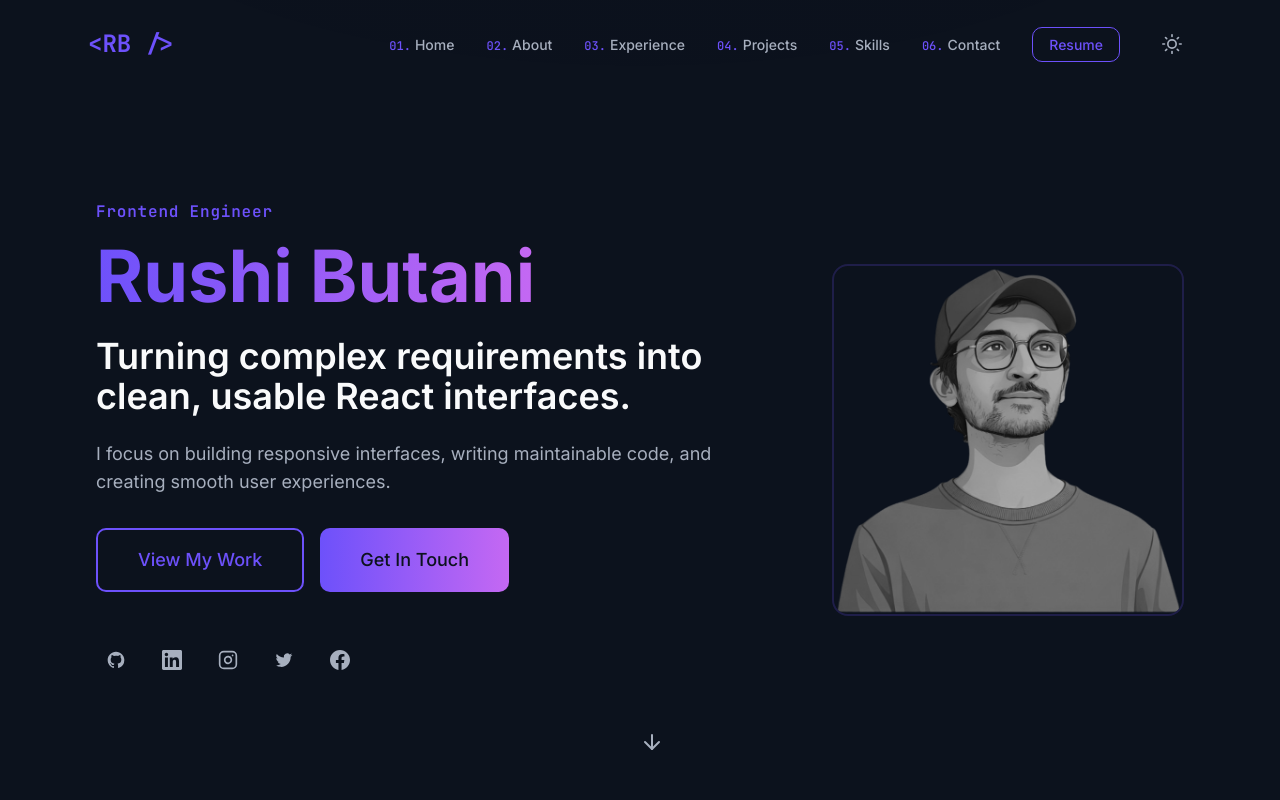
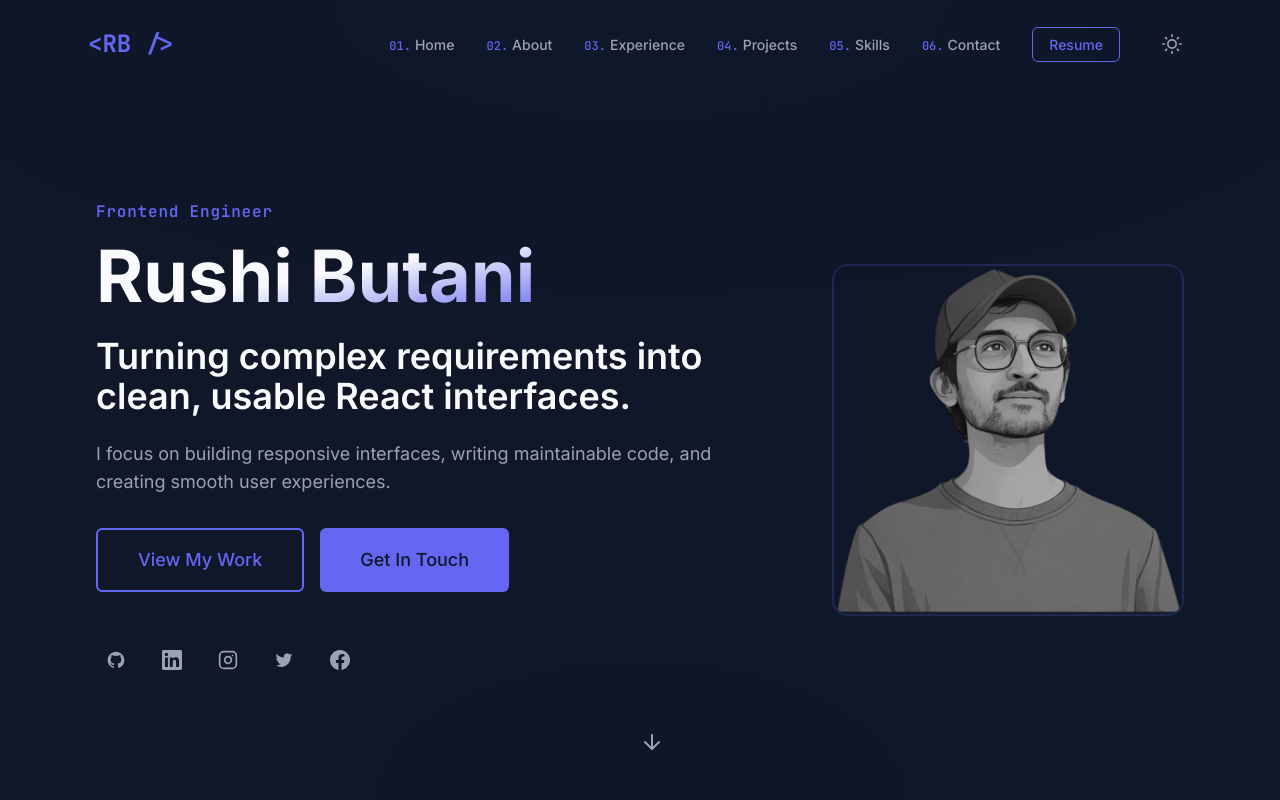
Before and after one commit to rushibutani/rushi-portfolio, a Next.js app: page / in a window 1280 px wide. Shown: the top 800 px of the page. Built offline with nearby package versions, Linux system fonts and the light colour scheme.

Commit message:
Update theme

```diff
--- a/src/components/ui/animated-background.tsx
+++ b/src/components/ui/animated-background.tsx
@@ -3,11 +3,31 @@
 export default function AnimatedBackground() {
   return (
     <div className="fixed inset-0 -z-10 overflow-hidden pointer-events-none">
-      {/* Single subtle gradient */}
+      {/* Single premium gradient - subtle and confident */}
       <div
-        className="absolute inset-0 opacity-[0.03]"
+        className="absolute inset-0 opacity-[0.03] dark:opacity-[0.05]"
         style={{
-          background: `radial-gradient(ellipse 80% 50% at 50% -20%, hsl(250 95% 65% / 0.15), transparent)`,
+          background: `
+            radial-gradient(
+              ellipse 80% 50% at 50% 0%,
+              hsl(239 84% 67% / 0.15),
+              transparent
+            )
+          `,
+        }}
+      />
+
+      {/* Subtle bottom gradient for depth */}
+      <div
+        className="absolute inset-0 opacity-[0.02] dark:opacity-[0.03]"
+        style={{
+          background: `
+            radial-gradient(
+              ellipse 60% 50% at 50% 100%,
+              hsl(239 84% 67% / 0.1),
+              transparent
+            )
+          `,
         }}
       />
     </div>
--- a/src/components/ui/section.tsx
+++ b/src/components/ui/section.tsx
@@ -33,7 +33,7 @@ export function SectionHeader({
         <span className="absolute -bottom-2 left-0 w-1/3 h-0.5 bg-primary opacity-70" />
       </h2>
       {description && (
-        <p className="text-muted-foreground text-lg max-w-2xl mx-auto leading-relaxed">
+        <p className="text-muted-foreground text-lg max-w-2xl mx-auto leading-relaxed mt-6">
           {description}
         </p>
       )}
--- a/src/sections/projects.tsx
+++ b/src/sections/projects.tsx
@@ -19,7 +19,7 @@ export default function Projects() {
           title={projectsContent.title}
         />
 
-        <div className="grid md:grid-cols-2 lg:grid-cols-3 gap-6">
+        <div className="grid grid-cols-1 md:grid-cols-2 lg:grid-cols-3 gap-6">
           {projects.map((project, index) => (
             <div key={index} className="project-card flex flex-col h-full">
               {/* Project Image */}
@@ -35,9 +35,9 @@ export default function Projects() {
               </div>
 
               {/* Header */}
-              <div className="flex items-center justify-between mb-4">
-                <Folder size={32} className="text-primary" />
-                <div className="flex items-center gap-3">
+              <div className="flex items-start justify-between mb-4 gap-2">
+                <Folder size={32} className="text-primary flex-shrink-0" />
+                <div className="flex items-center gap-3 flex-shrink-0">
                   {project.repo && (
                     <IconLink
                       href={project.repo}
--- a/src/sections/skills.tsx
+++ b/src/sections/skills.tsx
@@ -1,19 +1,15 @@
 import { skills, education, skillsContent } from "@/config/site";
 import { GraduationCap, Code, Wrench } from "@/components/ui/icons";
-import { SectionReveal } from "@/components/ui";
+import { Section, SectionHeader, SectionReveal } from "@/components/ui";
 
 export default function Skills() {
   return (
-    <section id="skills" className="py-24 px-0 md:px-6 bg-secondary/30">
-      <SectionReveal className="container max-w-6xl mx-auto">
-        <div className="text-center mb-12">
-          <p className="text-primary font-mono text-sm mb-4">
-            {skillsContent.label}
-          </p>
-          <h2 className="text-4xl md:text-5xl font-bold text-foreground">
-            {skillsContent.title}
-          </h2>
-        </div>
+    <Section id="skills" variant="accent">
+      <SectionReveal>
+        <SectionHeader
+          label={skillsContent.label}
+          title={skillsContent.title}
+        />
 
         <div className="grid md:grid-cols-2 gap-12">
           {/* Skills */}
@@ -81,6 +77,6 @@ export default function Skills() {
           </div>
         </div>
       </SectionReveal>
-    </section>
+    </Section>
   );
 }
--- a/src/styles/globals.css
+++ b/src/styles/globals.css
@@ -6,75 +6,80 @@
 
 @layer base {
   :root {
-    /* Light Mode - Electric & Professional */
-    --background: 220 15% 96%;
-    --foreground: 220 40% 12%;
+    /* Light Mode - Premium Slate */
+    --background: 0 0% 99%;
+    --foreground: 222 47% 11%;
 
     --card: 0 0% 100%;
-    --card-foreground: 220 40% 12%;
+    --card-foreground: 222 47% 11%;
 
     --popover: 0 0% 100%;
-    --popover-foreground: 220 40% 12%;
+    --popover-foreground: 222 47% 11%;
 
-    --primary: 250 95% 62%;
+    --primary: 239 84% 67%;
     --primary-foreground: 0 0% 100%;
 
-    --secondary: 220 15% 92%;
-    --secondary-foreground: 220 40% 20%;
+    --secondary: 220 14% 96%;
+    --secondary-foreground: 222 47% 11%;
 
-    --muted: 220 15% 92%;
-    --muted-foreground: 220 20% 42%;
+    --muted: 220 14% 96%;
+    --muted-foreground: 215 16% 47%;
 
-    --accent: 280 85% 65%;
+    --accent: 239 84% 67%;
     --accent-foreground: 0 0% 100%;
 
     --destructive: 0 84% 60%;
     --destructive-foreground: 0 0% 100%;
 
-    --border: 220 15% 88%;
-    --input: 220 15% 90%;
-    --ring: 250 95% 62%;
+    --border: 220 13% 91%;
+    --input: 220 13% 91%;
+    --ring: 239 84% 67%;
 
-    --radius: 0.75rem;
+    --radius: 0.5rem;
 
-    --shadow-card: 0 4px 20px -8px hsla(250, 95%, 62%, 0.12);
-    --shadow-glow: 0 0 40px hsla(250, 95%, 62%, 0.3);
-    --shadow-glow-accent: 0 0 40px hsla(280, 85%, 65%, 0.25);
+    --shadow-sm: 0 1px 2px 0 hsla(0, 0%, 0%, 0.05);
+    --shadow-card:
+      0 1px 3px 0 hsla(0, 0%, 0%, 0.1), 0 1px 2px -1px hsla(0, 0%, 0%, 0.1);
+    --shadow-lg:
+      0 10px 15px -3px hsla(0, 0%, 0%, 0.1), 0 4px 6px -4px hsla(0, 0%, 0%, 0.1);
   }
 
   .dark {
-    /* Dark Mode - Deep Space */
-    --background: 220 40% 8%;
-    --foreground: 220 15% 98%;
+    /* Dark Mode - Premium Slate Deep */
+    --background: 222 47% 11%;
+    --foreground: 210 40% 98%;
 
-    --card: 220 35% 11%;
-    --card-foreground: 220 15% 98%;
+    --card: 217 33% 17%;
+    --card-foreground: 210 40% 98%;
 
-    --popover: 220 35% 11%;
-    --popover-foreground: 220 15% 98%;
+    --popover: 217 33% 17%;
+    --popover-foreground: 210 40% 98%;
 
-    --primary: 250 95% 65%;
-    --primary-foreground: 220 40% 8%;
+    --primary: 239 84% 67%;
+    --primary-foreground: 222 47% 11%;
 
-    --secondary: 220 35% 15%;
-    --secondary-foreground: 220 15% 98%;
+    --secondary: 217 33% 17%;
+    --secondary-foreground: 210 40% 98%;
 
-    --muted: 220 35% 18%;
-    --muted-foreground: 220 15% 70%;
+    --muted: 215 28% 17%;
+    --muted-foreground: 217 11% 65%;
 
-    --accent: 280 85% 68%;
-    --accent-foreground: 220 40% 8%;
+    --accent: 239 84% 67%;
+    --accent-foreground: 222 47% 11%;
 
-    --destructive: 0 84% 60%;
-    --destructive-foreground: 220 15% 98%;
+    --destructive: 0 62% 30%;
+    --destructive-foreground: 210 40% 98%;
 
-    --border: 220 30% 22%;
-    --input: 220 30% 22%;
-    --ring: 250 95% 65%;
+    --border: 217 33% 24%;
+    --input: 217 33% 24%;
+    --ring: 239 84% 67%;
 
-    --shadow-card: 0 10px 40px -15px hsla(250, 95%, 65%, 0.15);
-    --shadow-glow: 0 0 60px hsla(250, 95%, 65%, 0.2);
-    --shadow-glow-accent: 0 0 50px hsla(280, 85%, 68%, 0.18);
+    --shadow-sm: 0 1px 2px 0 hsla(0, 0%, 0%, 0.5);
+    --shadow-card:
+      0 4px 6px -1px hsla(0, 0%, 0%, 0.5), 0 2px 4px -2px hsla(0, 0%, 0%, 0.5);
+    --shadow-lg:
+      0 20px 25px -5px hsla(0, 0%, 0%, 0.5),
+      0 8px 10px -6px hsla(0, 0%, 0%, 0.5);
   }
 }
 
@@ -126,21 +131,21 @@
   }
 
   .glass-card {
-    @apply bg-card/80 backdrop-blur-sm border border-border/50 rounded-lg;
+    @apply bg-card border border-border rounded-lg;
     box-shadow: var(--shadow-card);
   }
 
   .text-gradient {
-    @apply bg-gradient-to-r from-primary to-accent bg-clip-text text-transparent;
+    @apply bg-gradient-to-br from-foreground via-foreground to-primary bg-clip-text text-transparent;
   }
 
   .nav-link {
-    @apply relative text-muted-foreground hover:text-primary transition-colors duration-200;
+    @apply relative text-muted-foreground hover:text-foreground transition-colors duration-200 font-medium;
   }
 
   .nav-link::after {
     content: "";
-    @apply absolute left-0 bottom-0 w-0 h-0.5 bg-primary transition-all duration-200;
+    @apply absolute left-0 -bottom-1 w-0 h-px bg-primary transition-all duration-200;
   }
 
   .nav-link:hover::after {
@@ -148,22 +153,24 @@
   }
 
   .skill-tag {
-    @apply px-4 py-2 rounded-full text-sm font-medium bg-secondary text-primary border border-primary/20
-           hover:bg-primary/10 hover:border-primary/40 transition-all duration-200 cursor-default;
+    @apply px-3 py-1.5 rounded-md text-sm font-medium bg-secondary text-foreground
+           hover:bg-primary hover:text-primary-foreground
+           transition-all duration-200 cursor-default;
   }
 
   .social-icon {
-    @apply w-10 h-10 flex items-center justify-center rounded-lg text-muted-foreground
-           hover:text-primary hover:bg-primary/10 transition-all duration-200;
+    @apply w-10 h-10 flex items-center justify-center rounded-md text-muted-foreground
+           hover:text-primary hover:bg-secondary
+           transition-all duration-200;
   }
 
   .project-card {
-    @apply glass-card p-6 hover:-translate-y-1 transition-all duration-200;
+    @apply bg-card border border-border p-6 rounded-lg
+           hover:-translate-y-1 transition-all duration-300;
   }
 
   .project-card:hover {
-    @apply border-primary/30;
-    box-shadow: 0 8px 30px -8px hsla(var(--primary), 0.12);
+    @apply border-primary/50 shadow-lg;
   }
 }
 
@@ -203,4 +210,35 @@
       transform: translateY(0);
     }
   }
+
+  /* Elegant floating animations */
+  @keyframes float-slow {
+    0%,
+    100% {
+      transform: translate(0, 0) scale(1);
+    }
+    50% {
+      transform: translate(25px, -25px) scale(1.03);
+    }
+  }
+
+  @keyframes float-slower {
+    0%,
+    100% {
+      transform: translate(0, 0) scale(1);
+    }
+    50% {
+      transform: translate(-20px, 25px) scale(1.02);
+    }
+  }
+
+  @keyframes float-reverse {
+    0%,
+    100% {
+      transform: translate(0, 0) scale(1);
+    }
+    50% {
+      transform: translate(30px, -15px) scale(1.04);
+    }
+  }
 }
--- a/tailwind.config.js
+++ b/tailwind.config.js
@@ -64,10 +64,25 @@ module.exports = {
           from: { height: "var(--radix-accordion-content-height)" },
           to: { height: "0" },
         },
+        "float-slow": {
+          "0%, 100%": { transform: "translate(0, 0) scale(1)" },
+          "50%": { transform: "translate(25px, -25px) scale(1.03)" },
+        },
+        "float-slower": {
+          "0%, 100%": { transform: "translate(0, 0) scale(1)" },
+          "50%": { transform: "translate(-20px, 25px) scale(1.02)" },
+        },
+        "float-reverse": {
+          "0%, 100%": { transform: "translate(0, 0) scale(1)" },
+          "50%": { transform: "translate(30px, -15px) scale(1.04)" },
+        },
       },
       animation: {
         "accordion-down": "accordion-down 0.2s ease-out",
         "accordion-up": "accordion-up 0.2s ease-out",
+        "float-slow": "float-slow 30s ease-in-out infinite",
+        "float-slower": "float-slower 35s ease-in-out infinite",
+        "float-reverse": "float-reverse 32s ease-in-out infinite",
       },
     },
   },
```
Also changed, not shown: src/components/layout/header.tsx (+6 -6 lines), src/sections/contact.tsx (+19 -14 lines).
